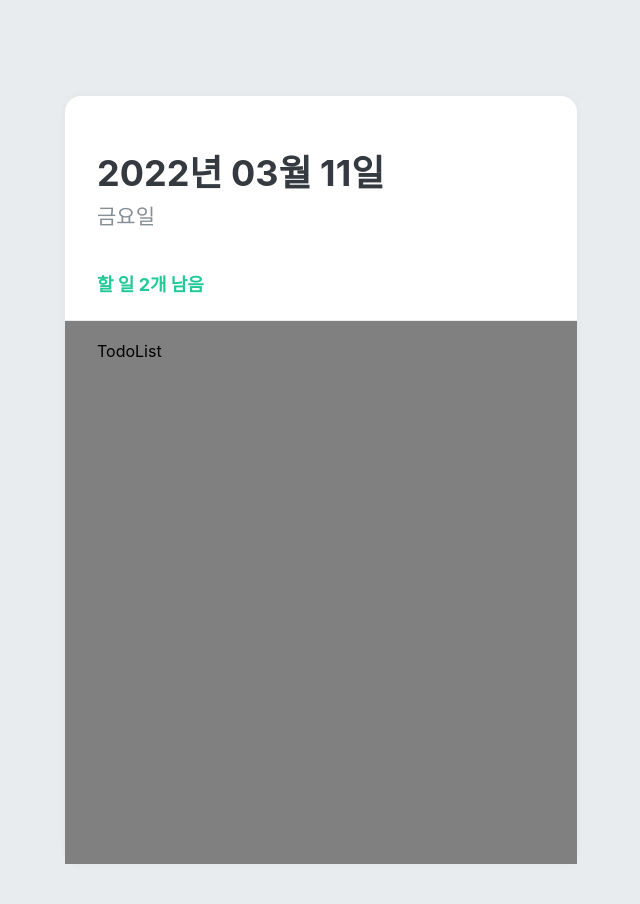
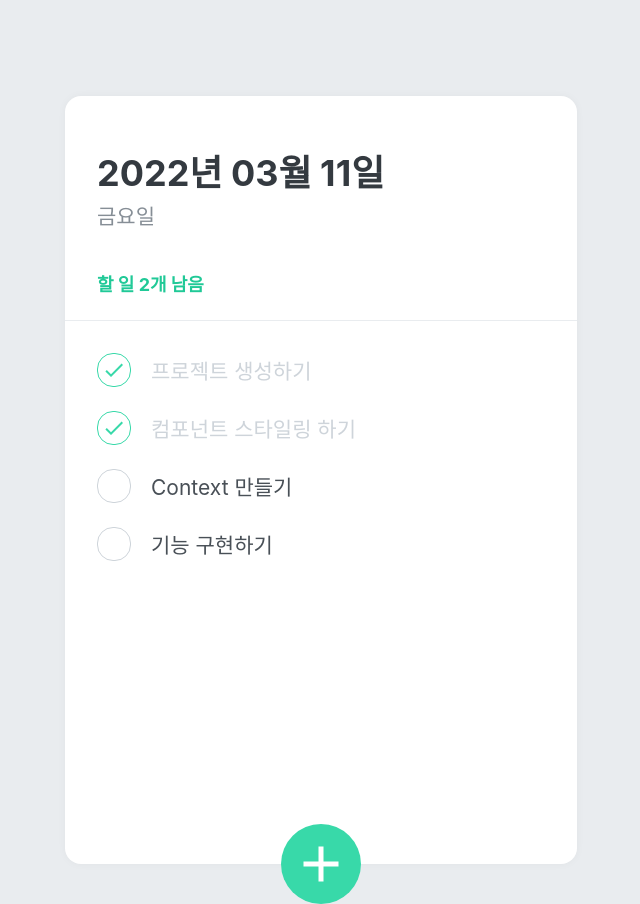
Before and after one commit to wjlee966/tsreact, a React (Create React App) app: page / in a window 1280 px wide. Shown: the whole page, without its empty margins (319-959 px from the left). Built offline with nearby package versions, Linux system fonts and the light colour scheme.

Commit message:
02. TodoList - 프로젝트 생성 UI 준비 - 2

```diff
--- a/src/App.js
+++ b/src/App.js
@@ -1,4 +1,5 @@
 import { createGlobalStyle } from 'styled-components';
+import TodoCreate from './components/TodoCreate';
 import TodoHead from './components/TodoHead';
 import TodoList from './components/TodoList';
 import TodoTemplate from './components/TodoTemplate';
@@ -15,6 +16,7 @@
       <TodoTemplate>
         <TodoHead />
         <TodoList />
+        <TodoCreate />
       </TodoTemplate>
     </>
   );
--- /dev/null
+++ b/src/components/TodoCreate.js
@@ -0,0 +1,93 @@
+import { useState } from 'react';
+import styled, { css } from 'styled-components';
+import { MdAdd } from 'react-icons/md';
+
+const CircleButton = styled.div`
+  background: #38d9a9;
+  &:hover {
+    background: #63e6be;
+  }
+  &:active {
+    background: #20c997;
+  }
+
+  z-index: 5;
+  cursor: pointer;
+  width: 80px;
+  height: 80px;
+  display: flex;
+  align-items: center;
+  justify-content: center;
+
+  position: absolute;
+  left: 50%;
+  bottom: 0;
+  transform: translate(-50%, 50%);
+
+  font-size: 60px;
+  color: white;
+  border-radius: 40px;
+
+  border: none;
+  outline: none;
+
+  transition: 0.125s all ease-in;
+  ${props =>
+    props.open &&
+    css`
+      background: #ff6b6b;
+      &:hover {
+        background: #ff8787;
+      }
+      &:active {
+        background: #fa5252;
+      }
+      transform: translate(-50%, 50%) rotate(45deg);
+    `}
+`;
+
+const InsertFormPositioner = styled.div`
+  width: 100%;
+  bottom: 0;
+  left: 0;
+  position: absolute;
+`;
+
+const InsertForm = styled.div`
+  background: #f8f9fa;
+  padding: 32px;
+  padding-bottom: 72px;
+  border-bottom-left-radius: 16px;
+  border-bottom-right-radius: 16px;
+  border-top: 1px solid #e9ecef;
+`;
+
+const Input = styled.input`
+  padding: 12px;
+  border-radius: 4px;
+  border: 1px solid #dee2e6;
+  width: 100%;
+  outline: none;
+  font-size: 18px;
+  box-sizing: border-box;
+`;
+
+const TodoCreate = () => {
+  const [open, setOpen] = useState(false);
+  return (
+    <>
+      {open && (
+        <InsertFormPositioner>
+          <InsertForm>
+            <Input placeholder='할 일을 입력 후, Enter 을 누르세요' autoFocus />
+          </InsertForm>
+        </InsertFormPositioner>
+      )}
+      <CircleButton onClick={() => setOpen(open => !open)} open={open}>
+        <MdAdd />
+      </CircleButton>
+    </>
+  );
+};
+
+export default TodoCreate;
--- /dev/null
+++ b/src/components/TodoItem.js
@@ -0,0 +1,71 @@
+import styled, { css } from 'styled-components';
+import { MdDelete, MdDone } from 'react-icons/md';
+
+const CheckCircle = styled.div`
+  width: 32px;
+  height: 32px;
+  border-radius: 16px;
+  border: 1px solid #ced4da;
+  font-size: 24px;
+  display: flex;
+  align-items: center;
+  justify-content: center;
+  margin-right: 20px;
+  cursor: pointer;
+  ${props =>
+    props.done &&
+    css`
+      border: 1px solid #38d9a9;
+      color: #38d9a9;
+    `}
+`;
+
+const Text = styled.div`
+  flex: 1;
+  font-size: 21px;
+  color: #495057;
+  ${props =>
+    props.done &&
+    css`
+      color: #ced4da;
+    `}
+`;
+
+const Remove = styled.div`
+  opacity: 0;
+  display: flex;
+  align-items: center;
+  justify-content: center;
+  color: #dee2e6;
+  font-size: 24px;
+  cursor: pointer;
+  &:hover {
+    color: #ff6b6b;
+  }
+`;
+
+const TodoItemBlock = styled.div`
+  display: flex;
+  align-items: center;
+  padding-top: 12px;
+  padding-bottom: 12px;
+  &:hover {
+    ${Remove} {
+      opacity: 1;
+    }
+  }
+`;
+
+const TodoItem = ({ id, done, text }) => {
+  return (
+    <TodoItemBlock>
+      <CheckCircle done={done}>{done && <MdDone />}</CheckCircle>
+      <Text done={done}>{text}</Text>
+      <Remove>
+        <MdDelete />
+      </Remove>
+    </TodoItemBlock>
+  );
+};
+
+export default TodoItem;
--- a/src/components/TodoList.js
+++ b/src/components/TodoList.js
@@ -1,14 +1,21 @@
 import styled from 'styled-components';
+import TodoItem from './TodoItem';
 
 const TodoListBlock = styled.div`
   flex: 1;
   padding: 20px 32px 48px 32px;
   overflow-y: auto;
-  background: gray;
 `;
 
 const TodoList = () => {
-  return <TodoListBlock>TodoList</TodoListBlock>;
+  return (
+    <TodoListBlock>
+      <TodoItem text='프로젝트 생성하기' done={true} />
+      <TodoItem text='컴포넌트 스타일링 하기' done={true} />
+      <TodoItem text='Context 만들기' done={false} />
+      <TodoItem text='기능 구현하기' done={false} />
+    </TodoListBlock>
+  );
 };
 
 export default TodoList;
```
